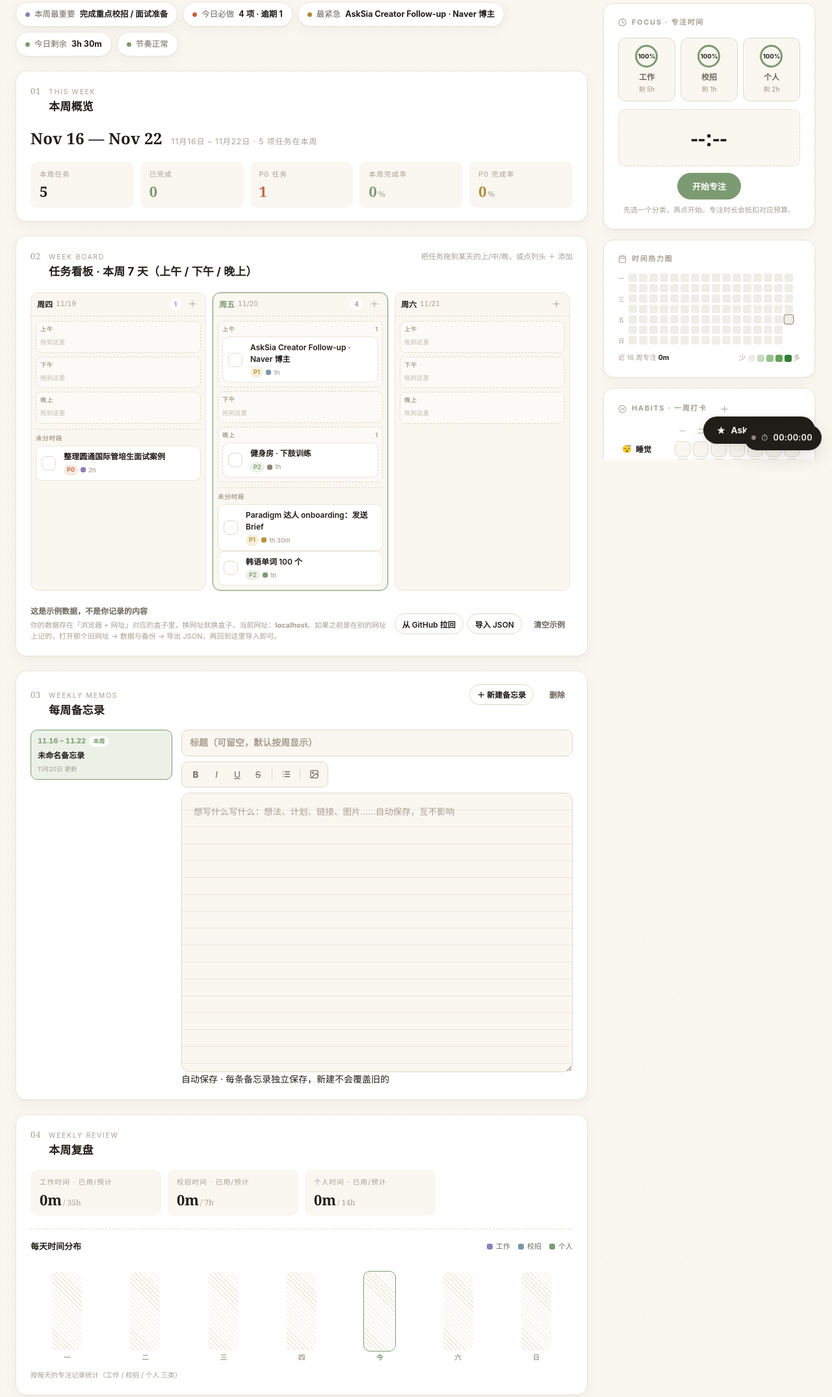
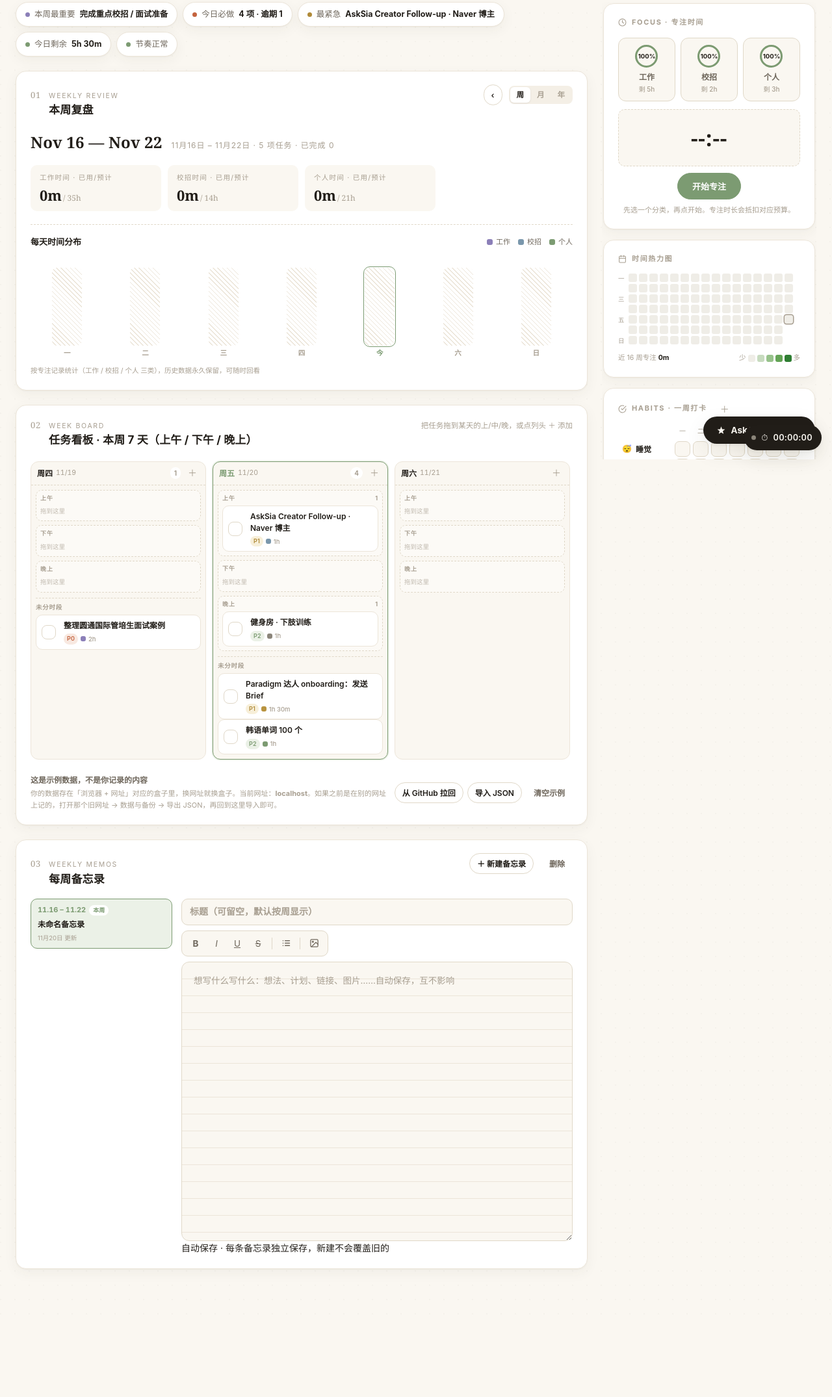
Before and after one commit to CeliaLiu27/weekly-work-buddy, a plain HTML site: page index.html in a window 1280 px wide. Shown: the part 91-2241 px from the top of the page at 65% size. After the commit the page ends 2134 px from the top, so only its background shows below. Drawn offline with Linux system fonts and the light colour scheme.

Commit message:
review-first: weekly/monthly/yearly review view + budget 5/2/3

```diff
--- a/index.html
+++ b/index.html
@@ -589,20 +589,32 @@ textarea.finput{resize:vertical;min-height:64px}
     <!-- glance strip -->
     <div class="glance" id="glance"></div>
 
-    <!-- 01 This Week -->
+    <!-- 01 Review · 复盘（周 / 月 / 年，历史数据随时回看） -->
     <section class="card sec">
       <div class="sec-head">
         <span class="sec-no">01</span>
         <div>
-          <div class="sec-en">This Week</div>
-          <div class="sec-title">本周概览</div>
+          <div class="sec-en" id="rvEn">Weekly Review</div>
+          <div class="sec-title" id="rvTitle">本周复盘</div>
+        </div>
+        <div class="spacer"></div>
+        <div class="rv-nav">
+          <button class="btn btn-sm" data-act="rvNav" data-d="-1" title="上一个周期">‹</button>
+          <button class="btn btn-sm btn-ghost" data-act="rvToday" id="rvTodayBtn">回到本周</button>
+          <button class="btn btn-sm" data-act="rvNav" data-d="1" id="rvNextBtn" title="下一个周期">›</button>
+          <span class="rv-modes">
+            <button class="rv-mode on" data-act="rvMode" data-m="week">周</button>
+            <button class="rv-mode" data-act="rvMode" data-m="month">月</button>
+            <button class="rv-mode" data-act="rvMode" data-m="year">年</button>
+          </span>
         </div>
       </div>
       <div class="week-row">
-        <div class="week-range" id="weekRange">—</div>
-        <div class="week-range-sub" id="weekRangeSub"></div>
+        <div class="week-range" id="rvRange">—</div>
+        <div class="week-range-sub" id="rvRangeSub"></div>
       </div>
-      <div class="stat-row" id="weekStats"></div>
+      <div class="rv-stats" id="rvStats" style="display:none"></div>
+      <div id="rvQs"></div>
     </section>
 
     <!-- 02 Task board · 周视图（含每日 上/中/晚） -->
@@ -671,18 +683,6 @@ textarea.finput{resize:vertical;min-height:64px}
       </div>
     </section>
 
-    <!-- 06 Weekly Review -->
-    <section class="card sec">
-      <div class="sec-head">
-        <span class="sec-no">04</span>
-        <div>
-          <div class="sec-en">Weekly Review</div>
-          <div class="sec-title">本周复盘</div>
-        </div>
-      </div>
-      <div class="rv-stats" id="rvStats" style="display:none"></div>
-      <div id="rvQs"></div>
-    </section>
   </main>
 
   <!-- ======================= RIGHT SIDE ======================= -->
@@ -1074,15 +1074,17 @@ var V = {              /* 视图状态（不持久化） */
   subDraft:[], subOpen:null,
   goalHist:-1,   /* -1=本周；>=0 表示正在查看 goalHistory 中第几周的存档 */
   goalExpand:null,  /* 展开了子事项的目标 id */
-  showOff:false     /* 展开"未安排/其他日期"任务列表 */
+  showOff:false,    /* 展开"未安排/其他日期"任务列表 */
+  rvMode:'week',    /* 复盘视角：week / month / year */
+  rvAnchor:null     /* 复盘当前查看的周期内锚点日期（null=今天） */
 };
 
 /* ---------- 数据层 ---------- */
 function defaultState(){
-  return { tasks:[], goals:[], budgets:{work:5,campus:1,personal:2}, energy:{},
+  return { tasks:[], goals:[], budgets:{work:5,campus:2,personal:3}, energy:{},
            blocks:{morning:[],afternoon:[],evening:[]}, seeded:false,
            tracks:[], reviewNotes:{gain:'',improve:'',next:''},
-           manualUsage:{}, memo:'', memos:[], dataVersion:3,
+           manualUsage:{}, memo:'', memos:[], dataVersion:8,
            goalHistory:[], goalWeek:'',   /* 每周目标存档：跨周时自动把当周目标+最终进度归档 */
            habits:[{id:'h_sleep',emoji:'😴',name:'睡觉'},{id:'h_fit',emoji:'💪',name:'健身'}],
            habitChecks:{}, moods:{} };
@@ -1184,6 +1186,12 @@ function load(){
         S.dataVersion = 7;
         save();
       }
+      /* v8：每周预算改为 工作5天 / 校招2天 / 个人3天（每天小时数 5/2/3，一次性） */
+      if((d.dataVersion||0) < 8){
+        S.budgets = {work:5, campus:2, personal:3};
+        S.dataVersion = 8;
+        save();
+      }
       return;
     }catch(e){ /* 数据损坏则重建 */ }
   }
@@ -1200,10 +1208,10 @@ function load(){
           block:null, note:t.note||'', status: (t.status==='done'||t.done)?'done':'todo',
           doneAt: t.doneAt||null, createdAt: t.createdAt||today(), order: 0 };
       });
-      S.budgets={work:5,campus:1,personal:2};
+      S.budgets={work:5,campus:2,personal:3};
       S.tracks=[]; S.reviewNotes={gain:'',improve:'',next:''};
       S.seeded=false;
-      S.dataVersion=5;
+      S.dataVersion=8;
       save();
       return;
     }
@@ -1418,17 +1426,45 @@ function renderGlance(){
   el.innerHTML=html;
 }
 
-function renderThisWeek(){
-  var ws=weekStart(), we=weekEnd();
-  $('weekRange').textContent = fmtEN(ws)+' — '+fmtEN(we);
-  var st=weekStats();
-  $('weekRangeSub').textContent = fmtCN(ws)+' – '+fmtCN(we)+' · '+st.total+' 项任务在本周';
-  $('weekStats').innerHTML =
-    '<div class="stat"><div class="k">本周任务</div><div class="v">'+st.total+'</div></div>'+
-    '<div class="stat"><div class="k">已完成</div><div class="v" style="color:var(--green)">'+st.done+'</div></div>'+
-    '<div class="stat"><div class="k">P0 任务</div><div class="v" style="color:var(--p0)">'+st.p0+'</div></div>'+
-    '<div class="stat"><div class="k">本周完成率</div><div class="v acc">'+st.rate+'<small>%</small></div></div>'+
-    '<div class="stat"><div class="k">P0 完成率</div><div class="v" style="color:var(--p1)">'+st.p0rate+'<small>%</small></div></div>';
+/* 复盘区（01 位）：按 周 / 月 / 年 查看，历史数据来自 tracks + manualUsage，永久保留 */
+function rvPeriod(mode, anchor){
+  if(mode==='month'){
+    var m=parseD(anchor);
+    var s=m.getFullYear()+'-'+pad2(m.getMonth()+1)+'-01';
+    return {s:s, e:dstr(new Date(m.getFullYear(), m.getMonth()+1, 0))};
+  }
+  if(mode==='year'){
+    var y=parseD(anchor).getFullYear();
+    return {s:y+'-01-01', e:y+'-12-31'};
+  }
+  var d=parseD(anchor); var off=(d.getDay()===0)?6:(d.getDay()-1);
+  var ws=dstr(new Date(d.getFullYear(), d.getMonth(), d.getDate()-off));
+  return {s:ws, e:addDays(ws,6)};
+}
+function rvShift(d){
+  var mode=V.rvMode||'week';
+  var a=parseD(V.rvAnchor||today());
+  if(mode==='week') a.setDate(a.getDate()+d*7);
+  else if(mode==='month') a.setMonth(a.getMonth()+d);
+  else a.setFullYear(a.getFullYear()+d);
+  var na=dstr(a);
+  if(na>today()) return;   /* 不允许查看未来 */
+  V.rvAnchor=na; refreshAll();
+}
+function rangeUsageByCat(rg){
+  var out={work:0,campus:0,personal:0};
+  if(S.tracks) S.tracks.forEach(function(tr){ if(tr.date>=rg.s && tr.date<=rg.e && out[tr.cat]!==undefined) out[tr.cat]+=tr.minutes/60; });
+  if(S.manualUsage) Object.keys(S.manualUsage).forEach(function(ds){
+    if(ds<rg.s || ds>rg.e) return;
+    var m=S.manualUsage[ds];
+    Object.keys(out).forEach(function(k){ if(typeof m[k]==='number') out[k]+=m[k]; });
+  });
+  return out;
+}
+function rvTitleFor(rg, mode){
+  if(mode==='month'){ var d=parseD(rg.s); var M=['Jan','Feb','Mar','Apr','May','Jun','Jul','Aug','Sep','Oct','Nov','Dec']; return M[d.getMonth()]+' '+d.getFullYear(); }
+  if(mode==='year') return String(parseD(rg.s).getFullYear());
+  return fmtEN(rg.s)+' — '+fmtEN(rg.e);
 }
 
 function renderGoals(){
@@ -2021,47 +2057,90 @@ function renderMoods(){
 }
 
 function renderReview(){
-  var hours=weekUsageByCat();
-  /* 只保留：各类别 已用 / 预计 时间卡 + 每天分布柱状图（其余板块已按要求移除） */
+  var mode=V.rvMode||'week';
+  var rg=rvPeriod(mode, V.rvAnchor||today());
+  var cur=rvPeriod(mode, today());
+  var isCur=(rg.s===cur.s && rg.e===cur.e);
+  var mb=document.querySelectorAll('.rv-mode');
+  for(var mi=0;mi<mb.length;mi++) mb[mi].classList.toggle('on', mb[mi].getAttribute('data-m')===mode);
+  var enEl=$('rvEn'), ttl=$('rvTitle');
+  if(enEl) enEl.textContent = mode==='week'?'Weekly Review':mode==='month'?'Monthly Review':'Yearly Review';
+  if(ttl) ttl.textContent = isCur ? (mode==='week'?'本周复盘':mode==='month'?'本月复盘':'今年复盘') : (mode==='week'?'周复盘':mode==='month'?'月复盘':'年复盘');
+  var rEl=$('rvRange'), sEl=$('rvRangeSub');
+  if(rEl) rEl.textContent = rvTitleFor(rg, mode);
+  var tb=$('rvTodayBtn');
+  if(tb){ tb.textContent = isCur ? '回到本周' : '回到'+(mode==='week'?'本周':mode==='month'?'本月':'今年'); tb.style.display=isCur?'none':''; }
+  var nb=$('rvNextBtn'); if(nb) nb.style.display=isCur?'none':'';
+  var rt=rangeTasks(rg), rd=rt.filter(function(t){return t.status==='done';});
+  if(sEl) sEl.textContent = fmtCN(rg.s)+' – '+fmtCN(rg.e)+' · '+rt.length+' 项任务 · 已完成 '+rd.length+
+    (mode==='week'?'':' · '+Math.round((daysBetween(rg.s,rg.e)+1))+' 天');
+  var hours=rangeUsageByCat(rg);
+  var nDays=daysBetween(rg.s,rg.e)+1;
   var hoursHtml=Object.keys(TT).map(function(k){
-    var target=S.budgets[k]*7;
+    var target=Math.round(S.budgets[k]*nDays*10)/10;
     return '<div class="stat"><div class="k">'+TT[k].label+'时间 · 已用/预计</div><div class="v">'+fmtHM(hours[k])+'<small>/ '+target+'h</small></div></div>';
   }).join('');
   $('rvQs').innerHTML =
     '<div class="rv-grid">'+hoursHtml+'</div>'+
-    reviewWeekChart();
-}
-/* 每周复盘：周一~周日 每天专注时间分布（工作/校招/个人 三色堆叠柱状图） */
-function reviewWeekChart(){
-  var ws=weekStart();
-  var wd=['一','二','三','四','五','六','日'];
-  var days=[], max=0;
-  for(var i=0;i<7;i++){
-    var ds=addDays(ws,i);
+    reviewChart(rg, mode);
+}
+function rangeTasks(rg){
+  return S.tasks.filter(function(t){ return t.deadline && t.deadline>=rg.s && t.deadline<=rg.e; });
+}
+/* 复盘柱状图：周=7天 / 月=每天一根 / 年=12个月聚合 */
+function reviewChart(rg, mode){
+  var bars='';
+  function dayBy(ds){
     var by={work:0,campus:0,personal:0};
     if(S.tracks) S.tracks.forEach(function(tr){ if(tr.date===ds && by[tr.cat]!==undefined) by[tr.cat]+=tr.minutes; });
-    var tot=by.work+by.campus+by.personal;
-    if(tot>max) max=tot;
-    days.push({ds:ds, by:by, tot:tot});
-  }
-  var bars=days.map(function(d,i){
+    if(S.manualUsage && S.manualUsage[ds]) Object.keys(by).forEach(function(k){
+      if(typeof S.manualUsage[ds][k]==='number') by[k]+=S.manualUsage[ds][k]*60;
+    });
+    return by;
+  }
+  function rangeBy(s,e){
+    var by={work:0,campus:0,personal:0};
+    if(S.tracks) S.tracks.forEach(function(tr){ if(tr.date>=s && tr.date<=e && by[tr.cat]!==undefined) by[tr.cat]+=tr.minutes; });
+    if(S.manualUsage) Object.keys(S.manualUsage).forEach(function(ds){
+      if(ds<s||ds>e) return;
+      Object.keys(by).forEach(function(k){ if(typeof S.manualUsage[ds][k]==='number') by[k]+=S.manualUsage[ds][k]*60; });
+    });
+    return by;
+  }
+  var cols=[];
+  if(mode==='week'){
+    var wd=['一','二','三','四','五','六','日'];
+    for(var i=0;i<7;i++){ var ds=addDays(rg.s,i); cols.push({ds:ds, by:dayBy(ds), lbl:(ds===today()?'今':wd[i]), isToday:ds===today()}); }
+  }else if(mode==='month'){
+    var n=daysBetween(rg.s,rg.e)+1;
+    for(var j=0;j<n;j++){ var d2=addDays(rg.s,j); cols.push({ds:d2, by:dayBy(d2), lbl:String(j+1), isToday:d2===today()}); }
+  }else{
+    var y=parseD(rg.s).getFullYear();
+    for(var m=1;m<=12;m++){
+      var ms=y+'-'+pad2(m)+'-01', me=dstr(new Date(y, m, 0));
+      cols.push({ds:ms, by:rangeBy(ms,me), lbl:m+'月', isToday:(today()>=ms&&today()<=me), agg:true});
+    }
+  }
+  var max=0;
+  cols.forEach(function(c){ var t=c.by.work+c.by.campus+c.by.personal; c.tot=t; if(t>max) max=t; });
+  bars=cols.map(function(c){
     var segs=Object.keys(TT).map(function(k){
-      if(d.by[k]<=0) return '';
-      var h=Math.round(d.by[k]/(max||1)*100);
-      return '<div class="rv-seg" style="height:'+h+'%;background:'+TT[k].color+'" title="'+TT[k].label+' '+fmtHM(d.by[k]/60)+'"></div>';
+      if(c.by[k]<=0) return '';
+      var h=Math.round(c.by[k]/(max||1)*100);
+      return '<div class="rv-seg" style="height:'+h+'%;background:'+TT[k].color+'" title="'+TT[k].label+' '+fmtHM(c.by[k]/60)+'"></div>';
     }).join('');
-    var isToday=d.ds===today();
     return '<div class="rv-barcol">'+
-      '<div class="rv-tot">'+(d.tot>0?fmtHM(d.tot/60):'')+'</div>'+
-      '<div class="rv-barstack'+(d.tot>0?'':' empty')+(isToday?' today':'')+'">'+segs+'</div>'+
-      '<div class="rv-daylbl'+(isToday?' today':'')+'">'+(isToday?'今':wd[i])+'</div>'+
+      '<div class="rv-tot">'+(c.tot>0?fmtHM(c.tot/60):'')+'</div>'+
+      '<div class="rv-barstack'+(c.tot>0?'':' empty')+(c.isToday?' today':'')+'">'+segs+'</div>'+
+      '<div class="rv-daylbl'+(c.isToday?' today':'')+'">'+c.lbl+'</div>'+
     '</div>';
   }).join('');
   var legend=Object.keys(TT).map(function(k){ return '<span class="rv-lg"><i style="background:'+TT[k].color+'"></i>'+TT[k].label+'</span>'; }).join('');
-  return '<div class="rv-chart">'+
-    '<div class="rv-chart-head"><b>每天时间分布</b><span class="rv-lgd">'+legend+'</span></div>'+
-    '<div class="rv-bars">'+bars+'</div>'+
-    '<div class="rv-chart-foot">按每天的专注记录统计（工作 / 校招 / 个人 三类）</div>'+
+  return '<div class="rv-chart'+
+    (mode==='month'?' dense':'')+'">'+
+    '<div class="rv-chart-head"><b>'+(mode==='week'?'每天时间分布':mode==='month'?'每天时间分布':'每月时间分布')+'</b><span class="rv-lgd">'+legend+'</span></div>'+
+    '<div class="rv-bars'+(mode==='month'?' dense':'')+'">'+bars+'</div>'+
+    '<div class="rv-chart-foot">按专注记录统计（工作 / 校招 / 个人 三类），历史数据永久保留，可随时回看</div>'+
   '</div>';
 }
 /* reviewTimeAllocation / nextWeekRec 已随复盘改版移除 */
@@ -2231,7 +2310,6 @@ function memoInsertImages(files){
 
 function refreshAll(){
   renderGlance();
-  renderThisWeek();
   renderToday();
   renderBoard();
   renderEnergy();
@@ -2881,6 +2959,13 @@ document.addEventListener('click', function(e){
     case 'goalHistNav': {
       var ghd=parseInt(el.getAttribute('data-d'),10);
       V.goalHist=Math.max(0, Math.min(S.goalHistory.length-1, V.goalHist+ghd));
+      refreshAll(); break;
+    }
+    case 'rvNav': { rvShift(parseInt(el.getAttribute('data-d'),10)); break; }
+    case 'rvToday': { V.rvAnchor=null; refreshAll(); break; }
+    case 'rvMode': {
+      V.rvMode=el.getAttribute('data-m')||'week';
+      V.rvAnchor=null;
       refreshAll(); break;
     }
     case 'memoNew': { memoNew(); break; }
@@ -3251,6 +3336,16 @@ if(document.readyState==='complete' || document.readyState==='interactive'){
 .rv-daylbl{font-size:10.5px;color:var(--ink-3);font-weight:600}
 .rv-daylbl.today{color:var(--green);font-weight:700}
 .rv-chart-foot{margin-top:10px;font-size:10.5px;color:var(--ink-3)}
+/* 复盘周期导航（‹ 回到本周 › | 周 月 年） */
+.rv-nav{display:flex;align-items:center;gap:6px}
+.rv-modes{display:flex;background:var(--bg-2);border-radius:8px;padding:2px;margin-left:4px}
+.rv-mode{border:0;background:transparent;font:inherit;font-size:11.5px;font-weight:600;color:var(--ink-3);padding:3px 10px;border-radius:6px;cursor:pointer}
+.rv-mode.on{background:var(--card);color:var(--ink);box-shadow:0 1px 3px rgba(0,0,0,.08)}
+/* 月视图 31 根细柱 */
+.rv-bars.dense{gap:2px}
+.rv-bars.dense .rv-barstack{max-width:100%;border-radius:5px;min-height:110px}
+.rv-bars.dense .rv-tot{font-size:8px;height:11px;line-height:11px}
+.rv-bars.dense .rv-daylbl{font-size:8.5px;font-weight:500}
 </style>
 <div class="modal-mask" id="dayMask">
   <div class="modal">
```
